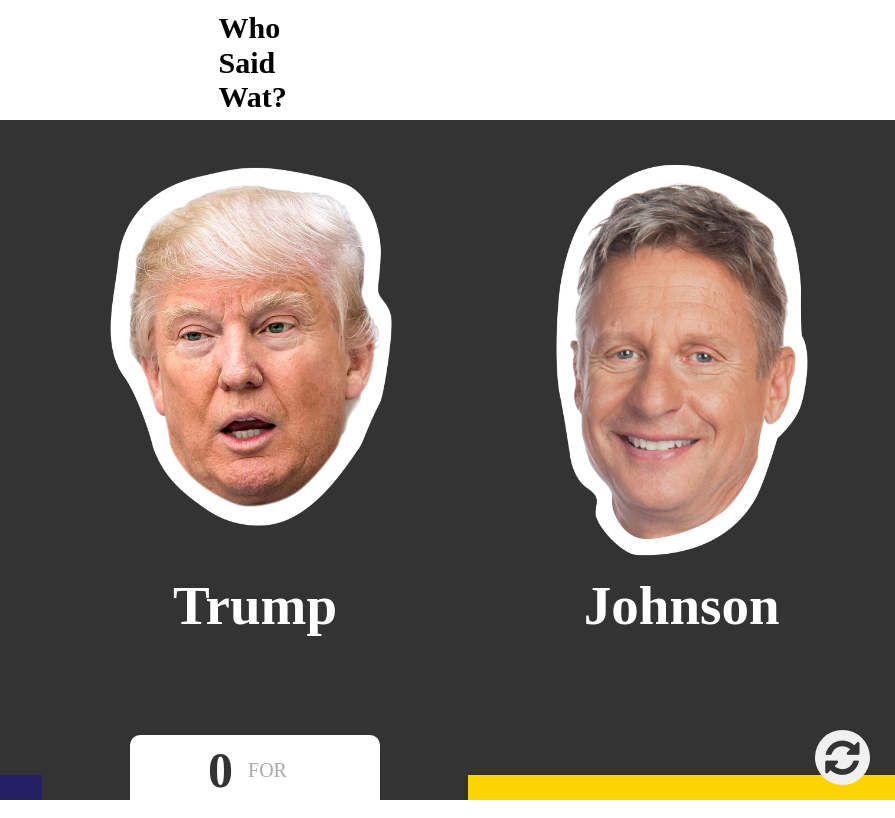
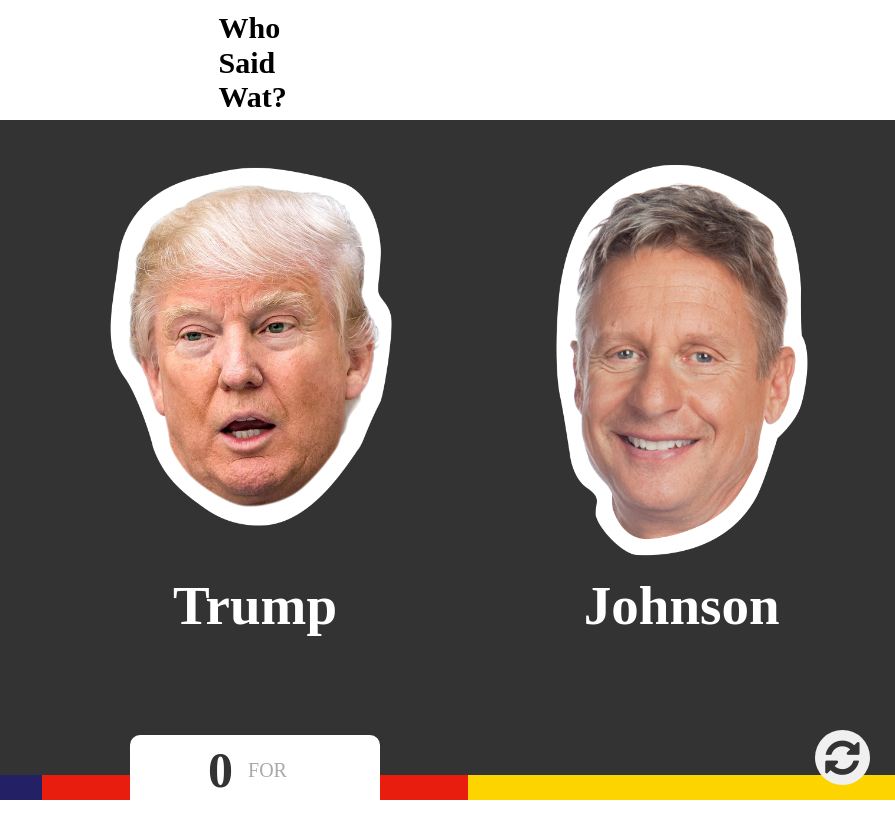
Before and after one commit to sturdynut/who-said-wat, a website: page public/index.html in a window 1280 px wide. Shown: the top 818 px of the page, 385-1280 px from the left. Drawn offline with nearby package versions, Linux system fonts and the light colour scheme; some packages are replaced by stand-ins of ours; no server answers; a web font is replaced by a local one.

Commit message:
Fix class names

```diff
--- a/public/css/main.css
+++ b/public/css/main.css
@@ -477,7 +477,7 @@ candidates {
 .candidate--clinton:after {
   background-color: #232066;
 }
-.candidate--drumph:after {
+.candidate--trump:after {
   background-color: #E91D0E;
 }
 .candidate--johnson:after {
@@ -491,7 +491,7 @@ candidates {
   animation-delay: 500ms;
 }
 
-.candidate--drumph:after {
+.candidate--trump:after {
   content: ' ';
   position: absolute;
   bottom: 0;
@@ -500,7 +500,7 @@ candidates {
   height: 25px;
 }
 
-.candidate--drumph {
+.candidate--trump {
   -webkit-animation-delay: 600ms;
   -moz-animation-delay: 600ms;
   -ms-animation-delay: 600ms;
--- a/server.js
+++ b/server.js
@@ -36,8 +36,8 @@ mongo.connect( process.env.Mongo_URI, function( err, db ) {
 
 	routes( app, db );
 
-	var port = 3000;
-	app.listen( process.env.PORT || port, function() {
+	var port = process.env.PORT || 3000;
+	app.listen( port, function() {
 		console.log( "Node.js listening on port " + port + "..." );
 	} );
 
```
